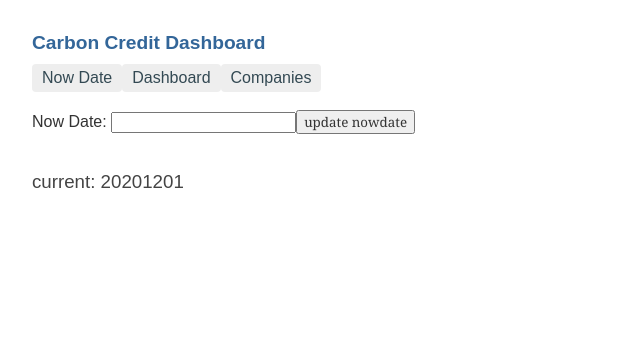
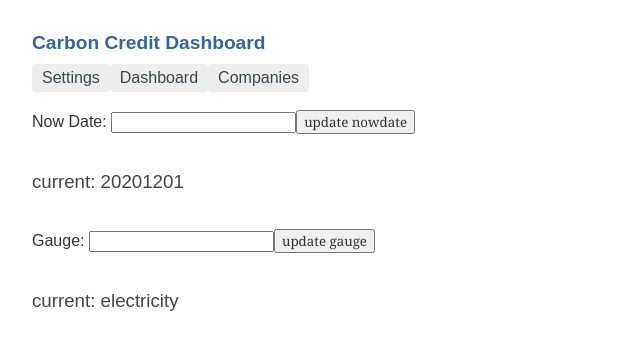
Before and after one commit to haliaga/CS, an Angular app: page /nowdate in a window 1280 px wide. Shown: the top 350 px of the page, without its empty margins (0-640 px from the left). Built offline with nearby package versions, Linux system fonts and the light colour scheme; what angular-in-memory-web-api would draw is missing.

Commit message:
gauge working from settings panel, "Qantas" still hardcoded on cs detail

```diff
--- a/src/app/app.component.html
+++ b/src/app/app.component.html
@@ -1,6 +1,6 @@
 <h1>{{title}}</h1>
 <nav>
-  <a routerLink="/nowdate">Now Date </a>
+  <a routerLink="/nowdate">Settings </a>
   <a routerLink="/dashboard">Dashboard </a>
   <a routerLink="/companies">Companies </a>
 </nav>
--- a/src/app/app.module.ts
+++ b/src/app/app.module.ts
@@ -15,6 +15,7 @@ import { CompaniesComponent } from './companies/companies.component';
 import { CompanySearchComponent } from './company-search/company-search.component';
 import { MsgsComponent } from './msgs/msgs.component';
 import { NowdateComponent } from './nowdate/nowdate.component';
+import { GaugeComponent } from './gauge/gauge.component';
 
 
 @NgModule({
@@ -39,7 +40,8 @@ import { NowdateComponent } from './nowdate/nowdate.component';
     CsDetailComponent,
     MsgsComponent,
     CompanySearchComponent,
-    NowdateComponent
+    NowdateComponent,
+    GaugeComponent
   ],
   bootstrap: [AppComponent]
 })
--- a/src/app/cs-detail/cs-detail.component.ts
+++ b/src/app/cs-detail/cs-detail.component.ts
@@ -3,8 +3,9 @@ import { ActivatedRoute } from '@angular/router';
 import { Location } from '@angular/common';
 import { CsService } from '../cs.service';
 import { Company } from '../Company';
-import {Chart} from 'node_modules/chart.js';
+import { Chart} from 'node_modules/chart.js';
 import { NowdateService} from '../nowdate.service';
+import { GaugeService } from '../gauge.service';
 
 @Component({
   selector: 'app-cs-detail',
@@ -22,10 +23,13 @@ export class CsDetailComponent implements OnInit {
     private route: ActivatedRoute,
     private csService: CsService,
     private location: Location,
-    private data:NowdateService
+    private dataNowDate: NowdateService,
+    private dataGauge: GaugeService
   ) { }
 
   ngOnInit(): void {
+    this.dataNowDate.currentNowDate.subscribe(message=>this.nowDate=message)
+    this.dataGauge.currentGauge.subscribe(message=>this.gauge=message);
     this.getCompany();
     this.getCompanies("Qantas");
   }
--- /dev/null
+++ b/src/app/gauge.service.ts
@@ -0,0 +1,16 @@
+import { Injectable } from '@angular/core';
+import { BehaviorSubject} from'rxjs/internal/BehaviorSubject';
+
+@Injectable({
+  providedIn: 'root'
+})
+export class GaugeService {
+  private gaugeSource = new BehaviorSubject<string>("electricity");
+  currentGauge = this.gaugeSource.asObservable();
+
+  constructor() { }
+
+  changeGauge(newGauge:string){
+    this.gaugeSource.next(newGauge);
+  }
+}
--- /dev/null
+++ b/src/app/gauge/gauge.component.html
@@ -0,0 +1,14 @@
+<div>
+  <br>
+  <label>
+    Gauge:
+    <input #newGauge />
+  </label>
+  <!-- (click) passes input value to updateGauge() and then clears the input -->
+  <button (click)="updateGauge(newGauge.value);newGauge.value=''">
+    update gauge
+  </button>
+  <br>
+  <br>
+  <h3>current: {{gauge}}</h3>
+</div>
--- /dev/null
+++ b/src/app/gauge/gauge.component.ts
@@ -0,0 +1,23 @@
+import { Component, OnInit } from '@angular/core';
+import { GaugeService} from '../gauge.service';
+
+@Component({
+  selector: 'app-gauge',
+  templateUrl: './gauge.component.html',
+  styleUrls: ['./gauge.component.css']
+})
+export class GaugeComponent implements OnInit {
+  gauge:string="electricity";
+
+  constructor(private data:GaugeService) { }
+
+  ngOnInit(): void {
+    this.updateGauge(this.gauge);
+    this.data.currentGauge.subscribe(message=>this.gauge=message);
+  }
+
+  updateGauge(newGauge: string): void {
+    this.data.changeGauge(newGauge);
+  }
+
+}
--- a/src/app/nowdate/nowdate.component.html
+++ b/src/app/nowdate/nowdate.component.html
@@ -12,3 +12,4 @@
     <br>
     <h3>current: {{nowDate}}</h3>
   </div>
+  <app-gauge></app-gauge>
```
Also changed, not shown: src/app/gauge/gauge.component.css (added), 2 other files (tests, documents, lock files or other folders).
